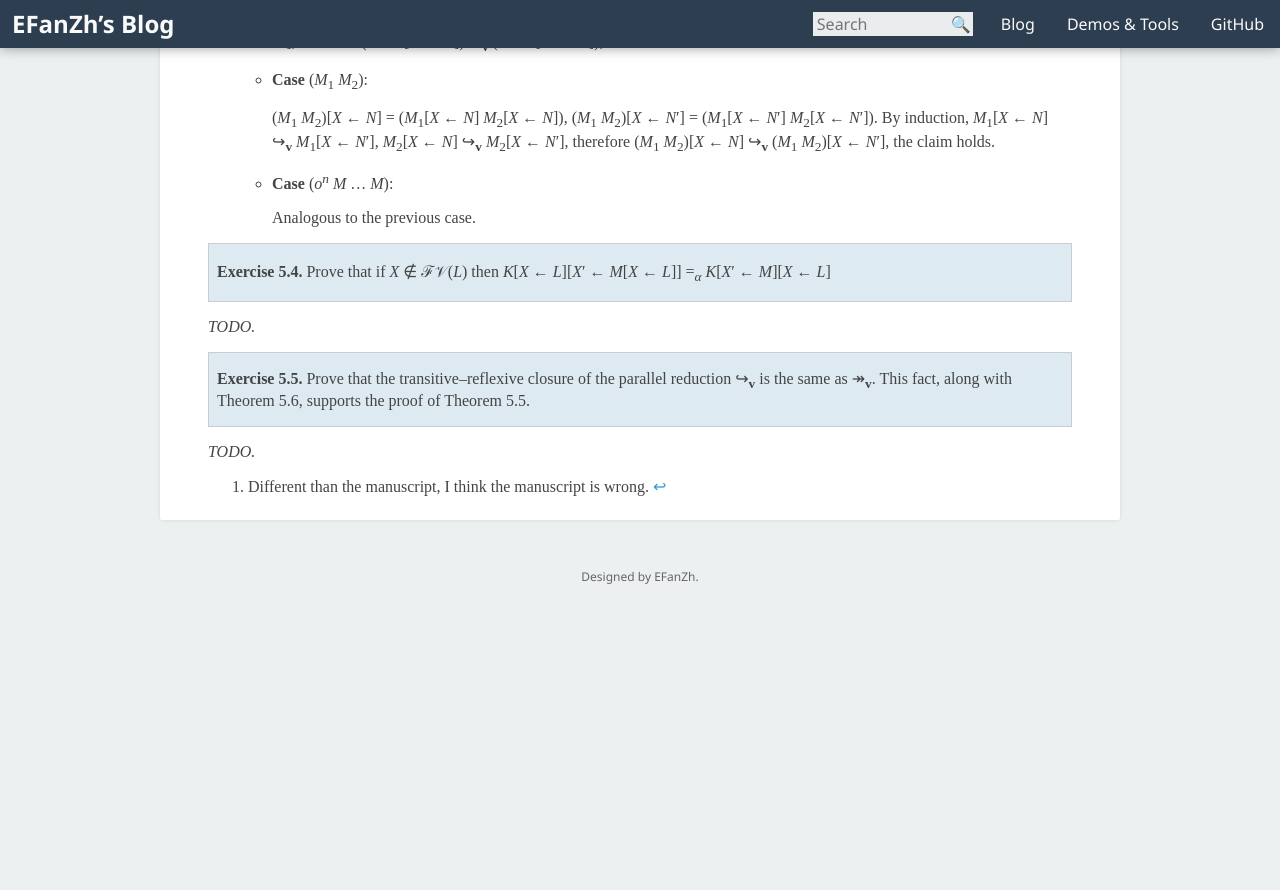
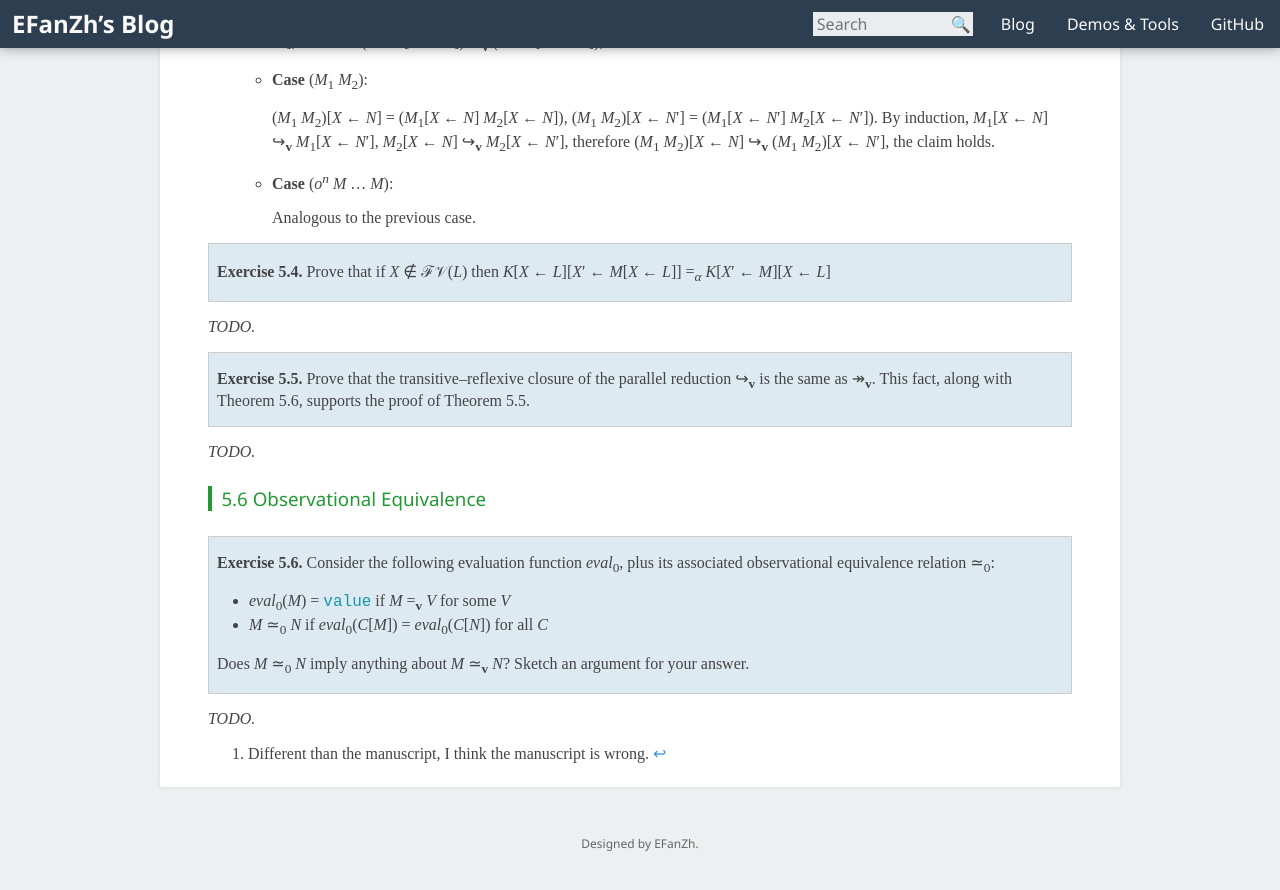
Before and after one commit to fuzeyi/efanzh.github.io, a Jekyll site: the page built from _posts/2016-06-04-programming-languages-and-lambda-calculi-exercises.md, in a window 1280 px wide and 900 px high, scrolled down 17235 px. Shown: the top 890 px of the window. Built offline with Jekyll 4.4.1, drawn with Linux system fonts in a browser that asks for light colours; before the commit the page ends 17868 px from its top, so only the background shows below that.

Commit message:
Add exercise 5.6

```diff
--- a/_posts/2016-06-04-programming-languages-and-lambda-calculi-exercises.md
+++ b/_posts/2016-06-04-programming-languages-and-lambda-calculi-exercises.md
@@ -792,3 +792,16 @@ Induction over the structure of *M*:
 {: exercise}
 
 *TODO.*
+
+#### 5.6 Observational Equivalence
+
+> **Exercise 5.6.** Consider the following evaluation function *eval*<sub>0</sub>, plus its associated observational
+> equivalence relation ≃<sub>0</sub>:
+>
+> - *eval*<sub>0</sub>(*M*) = `value` if *M* =<sub>**v**</sub> *V* for some *V*
+> - *M* ≃<sub>0</sub> *N* if *eval*<sub>0</sub>(*C*[*M*]) = *eval*<sub>0</sub>(*C*[*N*]) for all *C*
+>
+> Does *M* ≃<sub>0</sub> *N* imply anything about *M* ≃<sub>**v**</sub> *N*? Sketch an argument for your answer.
+{: exercise}
+
+*TODO.*
```
